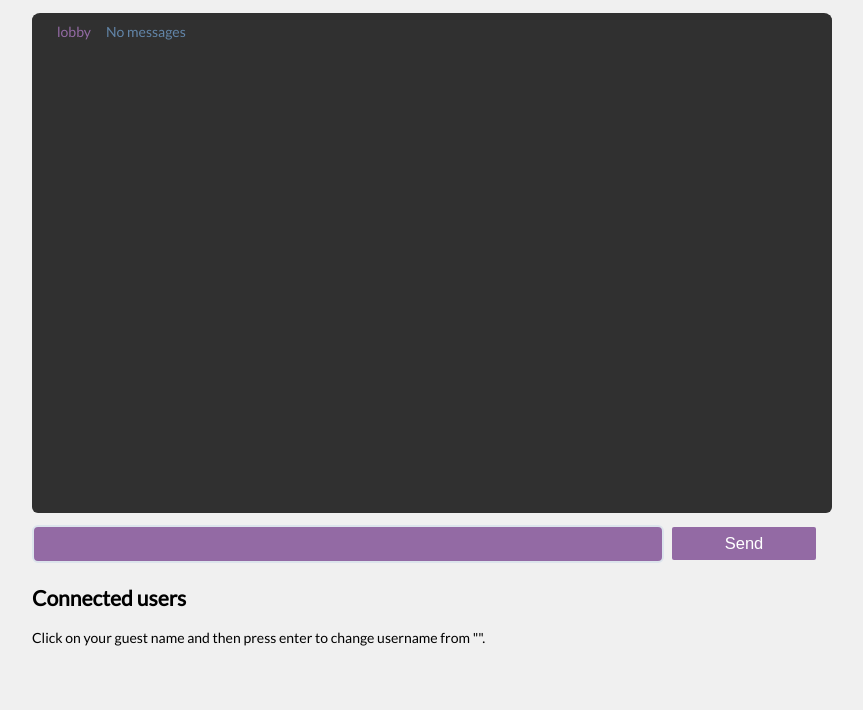
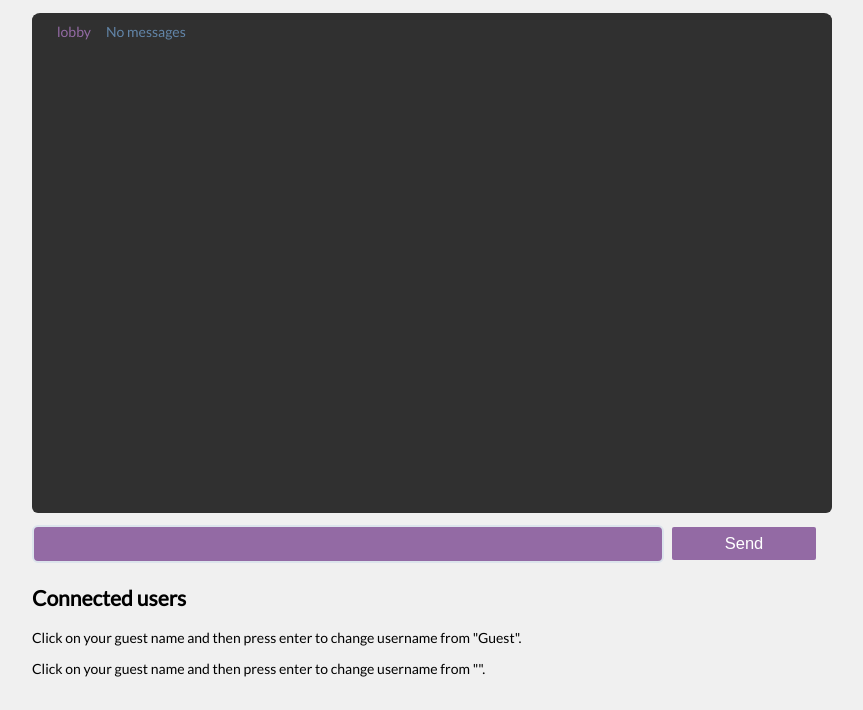
Before and after one commit to cgant/nuconferenceplatform-chat, a website: page public/index.html in a window 1280 px wide. Shown: the part 90-800 px from the top of the page, without its empty margins (208-1071 px from the left). Drawn offline with nearby package versions, Linux system fonts and the light colour scheme; no server answers.

Commit message:
modified index.html

```diff
--- a/public/index.html
+++ b/public/index.html
@@ -34,8 +34,9 @@
           </form>
         </div>
         <h2>Connected users</h2>
-        <p>Click on your guest name and then press enter to change username from <span>"{{user.username}}"</span>.</p>
+        <p>Click on your guest name and then press enter to change username from "Guest".</p>
         <div id="chat-users">
+          <p>Click on your guest name and then press enter to change username from <span>"{{user.username}}"</span>.</p>
           <div ng-repeat="user in users" ng-class="{&quot;chat-current-user&quot;: user.username == username}" ng-class-even="&quot;chat-user-right&quot;" class="chat-user">
             <div ng-show="user.username == username">
               <div ng-show="!displayChangeUsername" ng-click="displayChangeUsername=!displayChangeUsername"><span>{{user.username}}</span></div>
```
